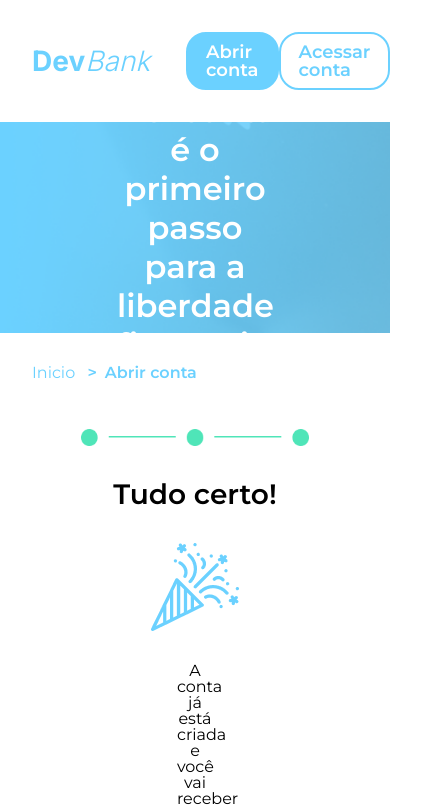
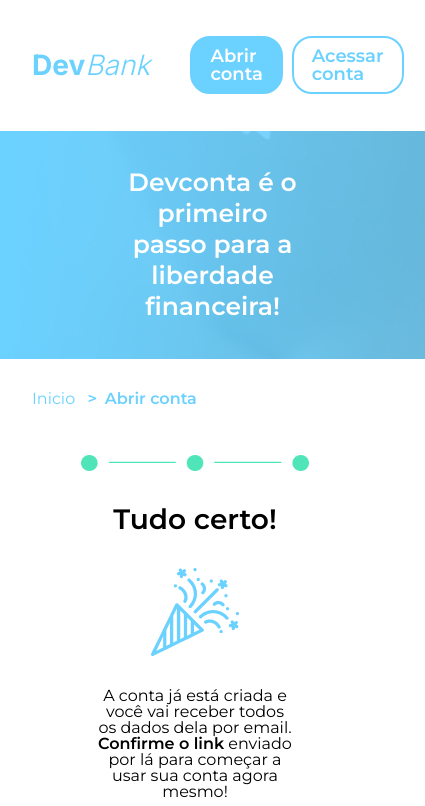
Before and after one commit to devfrontwill/FormBank, a plain HTML site: page pages/abrir-conta-form-3.html in a window 390 px wide. Shown: the top 806 px of the page, 425 px wide, since content can reach past the window. Drawn offline with nearby package versions, Linux system fonts and the light colour scheme.

Commit message:
Ajustado a responsividade

```diff
--- a/styles/formulario/styles.css
+++ b/styles/formulario/styles.css
@@ -144,6 +144,15 @@
 }
 
 @media screen and (max-width: 900px) {
+    .banner {
+        width: 109vw;
+        height: 27vh;
+    }
+
+    .banner__titulo {
+        font-size: 25px;
+        line-height: 31px;
+    }
     .formulario {
         width: 70%;
     }
@@ -156,6 +165,10 @@
         margin: 0;
     }
 
+    .formulario__texto-secundario {
+        margin: 1rem;
+    }
+
     .container {
         margin: 2em;
     }
--- a/styles/header.css
+++ b/styles/header.css
@@ -70,5 +70,6 @@
 
     .cabecalho-lista__item-botao {
         display: block;
+        margin: 0.275rem;
     }
 }
```
Also changed, not shown: 1 other file.
